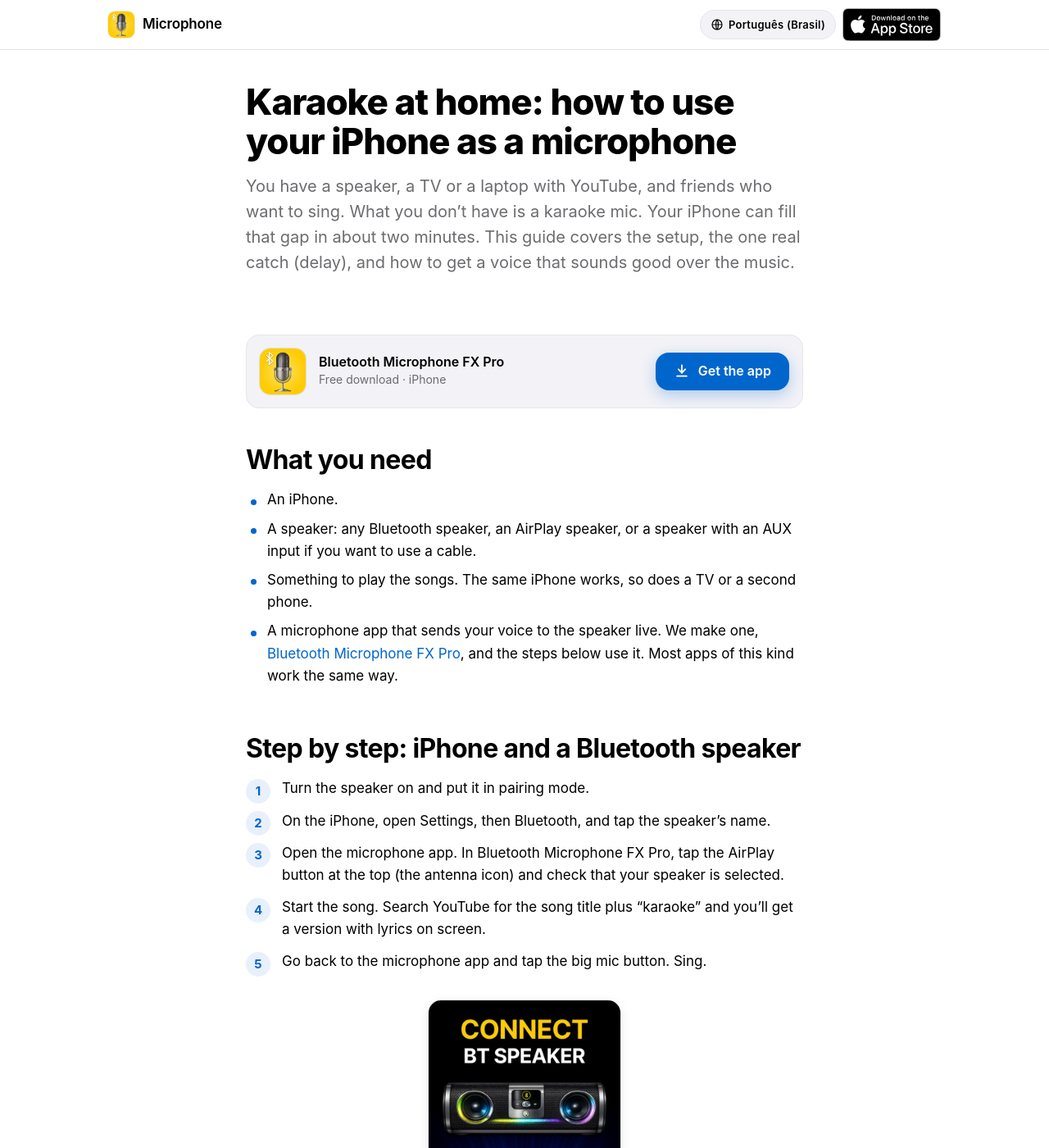
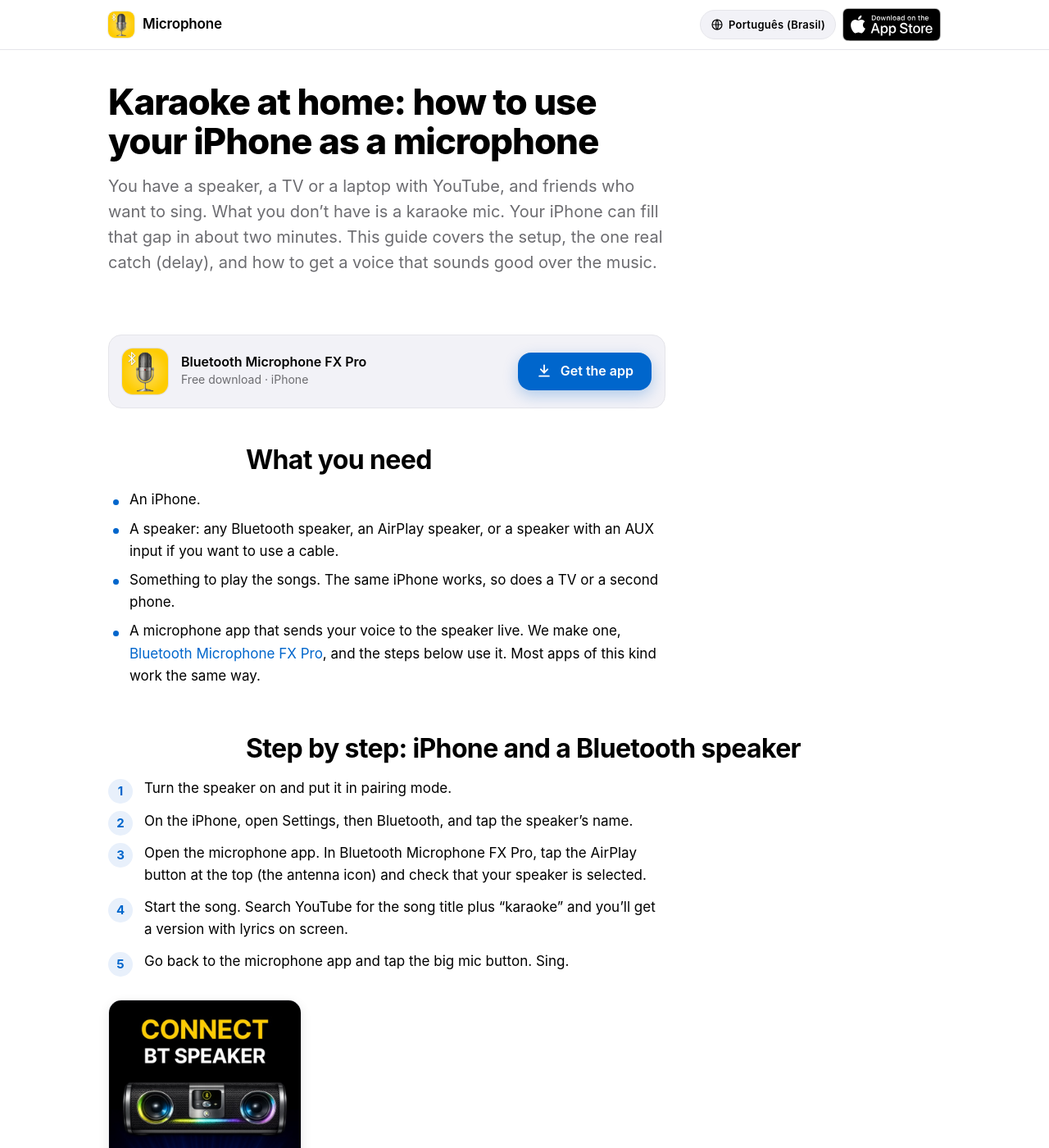
Before and after one commit to nsdidenko/nsdidenko.github.io, a Jekyll site: the page built from microphone/karaoke-at-home-iphone-microphone/index.md, in a window 1280 px wide and 1400 px high. Shown: the whole window at 82% size. Built offline with Jekyll 4.4.1, drawn with Linux system fonts in a browser that asks for light colours.

Commit message:
task(MIC-24): SEO pages desktop — prose column on the same left edge as hero and screenshot strip
Nikita 26.10 (after MIC-27 publish): on 1920 px text sections started at ~690 px while
hero/header/strip at ~543 px. Prose keeps --measure for line length but is left-aligned
in the .wrap container; article hero, app card and 1–2 screenshot galleries follow the same edge.

Co-Authored-By: Claude Opus 5.5 <noreply@anthropic.com>

```diff
--- a/assets/seo.css
+++ b/assets/seo.css
@@ -102,7 +102,8 @@ a:hover { text-decoration: underline; }
 
 /* ---------- page ---------- */
 .seo-page { padding-bottom: var(--sp-xl); overflow-wrap: anywhere; }
-.seo-page > * { max-width: var(--measure); margin-left: auto; margin-right: auto; }
+/* desktop: one left edge — prose column starts at the hero/strip x, not centered separately */
+.seo-page > * { max-width: var(--measure); margin-left: 0; margin-right: auto; }
 .seo-page > .hero, .seo-page > .shots, .seo-page > .cta-band { max-width: none; }
 
 /* ---------- hero ---------- */
@@ -124,7 +125,7 @@ a:hover { text-decoration: underline; }
   .hero-art { max-width: 280px; }
 }
 .hero-article { grid-template-columns: 1fr; padding-bottom: var(--sp-s); }
-.hero-article .hero-copy, .hero-article .app-card { width: 100%; max-width: var(--measure); margin-left: auto; margin-right: auto; }
+.hero-article .hero-copy, .hero-article .app-card { width: 100%; max-width: var(--measure); margin-left: 0; margin-right: auto; }
 .hero-article h1 { font-size: clamp(1.9rem, 1.2rem + 3vw, 2.75rem); }
 
 /* app card (article hero) */
@@ -140,7 +141,7 @@ a:hover { text-decoration: underline; }
 .app-card-sub { font-size: .875rem; color: var(--text-2); white-space: nowrap; }
 .app-card a.cta.cta-card { flex: 0 0 auto; padding: 12px 22px; font-size: 16px; }
 @media (max-width: 479px) { .app-card a.cta.cta-card { flex-basis: 100%; width: 100%; } }
-.seo-page > .app-card { margin: 40px auto var(--sp-xl); }
+.seo-page > .app-card { margin: 40px auto var(--sp-xl) 0; }
 .seo-page > .app-card + h2 { margin-top: var(--sp-l); }
 
 /* ---------- primary buttons (markdown links with .cta) ---------- */
@@ -170,8 +171,8 @@ a.cta { text-wrap: balance; }
 }
 @media (min-width: 760px) { .seo-page h2 { margin-top: 56px; } }
 .seo-page h2 + p, .seo-page h2 + ul, .seo-page h2 + ol { margin-top: 0; }
-.seo-page p { margin: 0 auto var(--sp-m); }
-.seo-page ul, .seo-page ol { margin: 0 auto var(--sp-l); padding-left: 0; }
+.seo-page p { margin: 0 auto var(--sp-m) 0; }
+.seo-page ul, .seo-page ol { margin: 0 auto var(--sp-l) 0; padding-left: 0; }
 .seo-page ul { list-style: none; }
 .seo-page ul > li { position: relative; padding-left: 26px; margin-bottom: var(--sp-xs); }
 .seo-page ul > li::before { content: ""; position: absolute; left: 6px; top: .72em; width: 7px; height: 7px; border-radius: 50%; background: var(--accent); }
@@ -202,7 +203,7 @@ a.cta { text-wrap: balance; }
 .shot img { width: 100%; border-radius: var(--r-l); box-shadow: var(--shadow-sm); border: 1px solid var(--line); }
 .shots.shots-1 { justify-content: center; }
 @media (min-width: 760px) {
-  .shots { flex-wrap: wrap; justify-content: center; gap: var(--sp-l); margin: var(--sp-xl) auto 48px; padding: 0; overflow: visible; scroll-snap-type: none; }
+  .shots, .shots.shots-1 { flex-wrap: wrap; justify-content: flex-start; gap: var(--sp-l); margin: var(--sp-xl) auto 48px; padding: 0; overflow: visible; scroll-snap-type: none; }
   .shot { flex: 0 1 236px; }
   .shots.shots-2 .shot { flex-basis: 260px; }
 }
```
